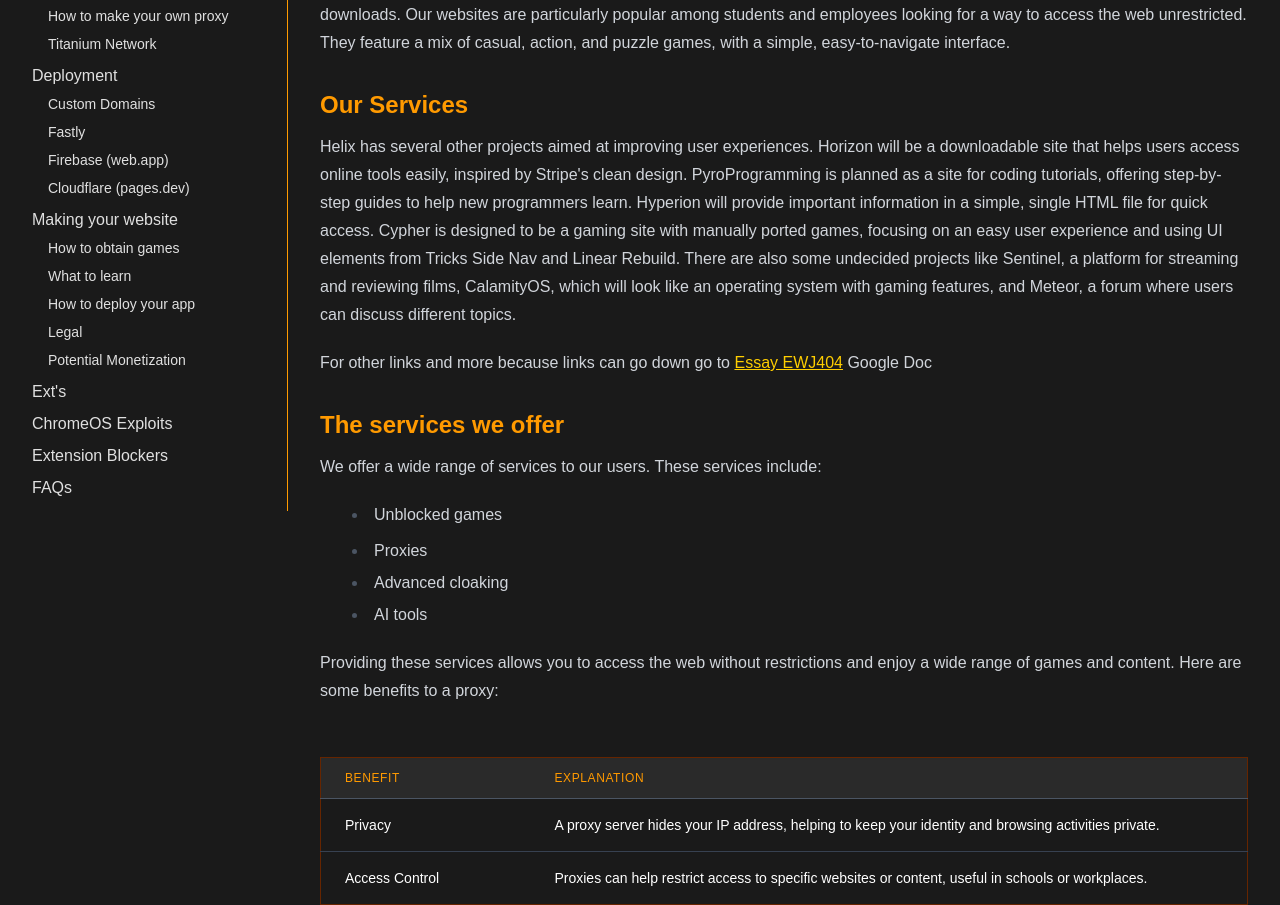
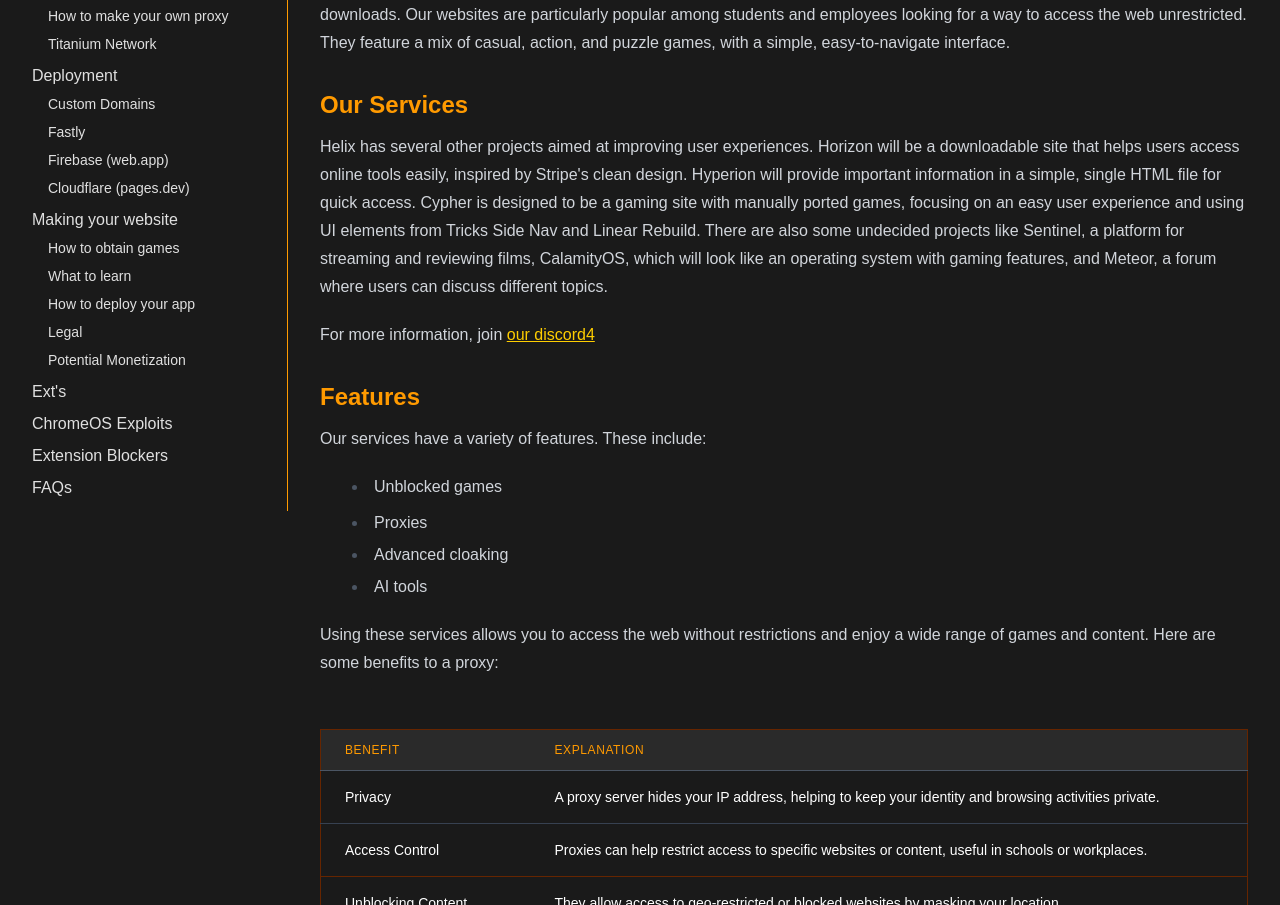
Before and after one commit to 321EZ123/PyroProgramming, a Next.js app: page /docs in a window 1280 px wide. Shown: the part 320-1225 px from the top of the page. Built offline with nearby package versions, Linux system fonts and the light colour scheme.

Commit message:
Update page.tsx

```diff
--- a/src/app/docs/page.tsx
+++ b/src/app/docs/page.tsx
@@ -49,18 +49,18 @@ export default function DocsPage() {
         <p>Helix is a group that mainly focuses giving users unrestricted access to the internet, By using proxies or bypassing content filters, Helix offers a platform where users can enjoy various games and services directly in their browsers without the need for downloads. Our websites are particularly popular among students and employees looking for a way to access the web unrestricted. They feature a mix of casual, action, and puzzle games, with a simple, easy-to-navigate interface.</p>
 
         <h3 id="item-1-2" className="text-2xl font-semibold text-secondary mt-8 mb-3 scroll-mt-20">Our Services</h3>
-        <p>Helix has several other projects aimed at improving user experiences. Horizon will be a downloadable site that helps users access online tools easily, inspired by Stripe's clean design. PyroProgramming is planned as a site for coding tutorials, offering step-by-step guides to help new programmers learn. Hyperion will provide important information in a simple, single HTML file for quick access. Cypher is designed to be a gaming site with manually ported games, focusing on an easy user experience and using UI elements from Tricks Side Nav and Linear Rebuild. There are also some undecided projects like Sentinel, a platform for streaming and reviewing films, CalamityOS, which will look like an operating system with gaming features, and Meteor, a forum where users can discuss different topics.</p>
-        <p>For other links and more because links can go down go to <a href="https://docs.google.com/document/d/17ZuzqlWf6KESTwROJMNQ_x52Ob-cvuM5YWL-GU_rZtc/edit?tab=t.3t8l6tv2t8f0" target="_blank" rel="noopener noreferrer">Essay EWJ404</a> Google Doc</p>
+        <p>Helix has several other projects aimed at improving user experiences. Horizon will be a downloadable site that helps users access online tools easily, inspired by Stripe's clean design. Hyperion will provide important information in a simple, single HTML file for quick access. Cypher is designed to be a gaming site with manually ported games, focusing on an easy user experience and using UI elements from Tricks Side Nav and Linear Rebuild. There are also some undecided projects like Sentinel, a platform for streaming and reviewing films, CalamityOS, which will look like an operating system with gaming features, and Meteor, a forum where users can discuss different topics.</p>
+        <p>For more information, join <a href="https://discord.gg/Gv4rVt2SJp" target="_blank" rel="noopener noreferrer">our discord4</a></p>
 
-        <h3 id="item-1-3" className="text-2xl font-semibold text-secondary mt-8 mb-3 scroll-mt-20">The services we offer</h3>
-        <p>We offer a wide range of services to our users. These services include:</p>
+        <h3 id="item-1-3" className="text-2xl font-semibold text-secondary mt-8 mb-3 scroll-mt-20">Features</h3>
+        <p>Our services have a variety of features. These include:</p>
         <ul className="list-disc list-inside my-4 space-y-1">
           <li>Unblocked games</li>
           <li>Proxies</li>
           <li>Advanced cloaking</li>
           <li>AI tools</li>
         </ul>
-        <p>Providing these services allows you to access the web without restrictions and enjoy a wide range of games and content. Here are some benefits to a proxy:</p>
+        <p>Using these services allows you to access the web without restrictions and enjoy a wide range of games and content. Here are some benefits to a proxy:</p>
         <Table
           headers={["Benefit", "Explanation"]}
           rows={[
```
